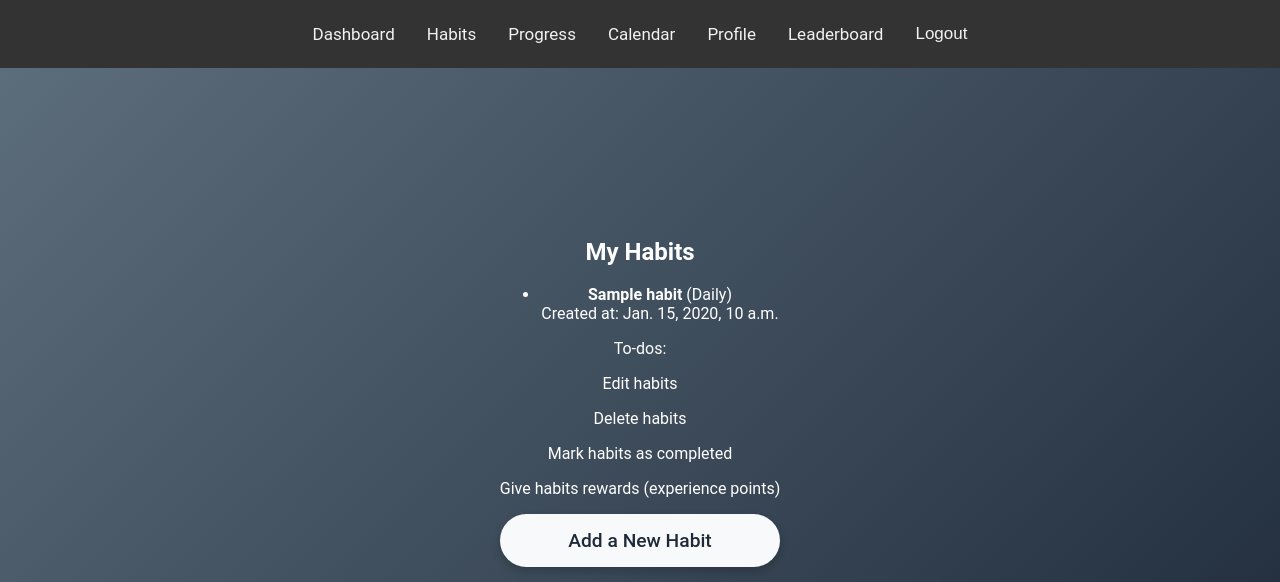
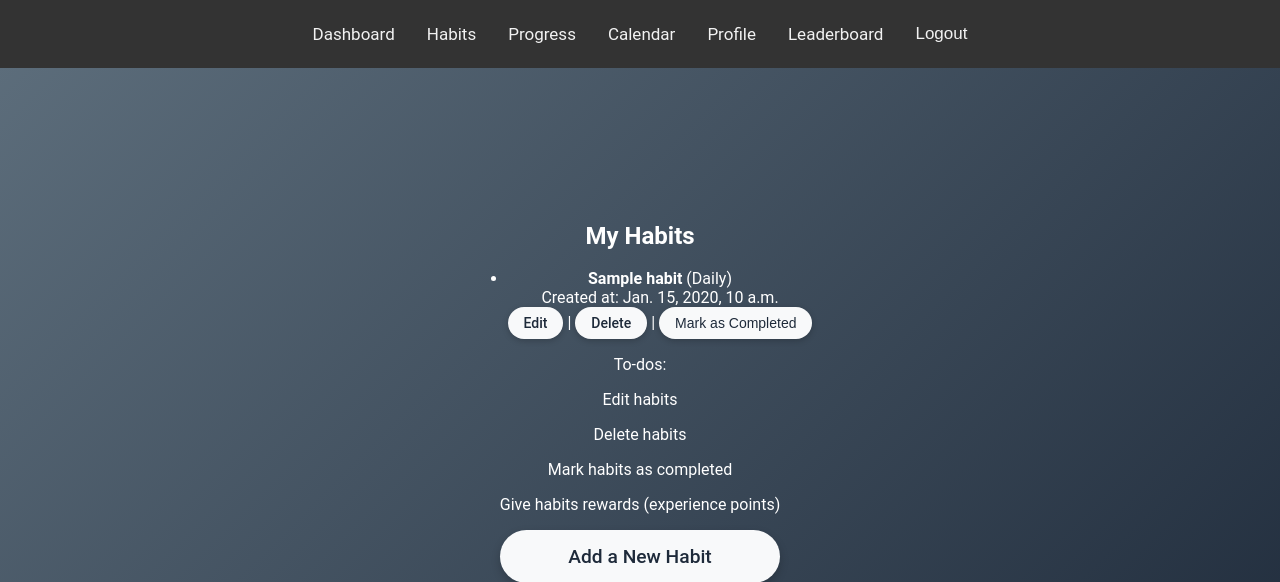
Before and after one commit to richard-w1/momentum, a Django app: page /my_habits/ in a window 1280 px wide. Shown: the top 582 px of the page. Run offline with Django 5.2, Linux system fonts and the light colour scheme; a user stored in the database is signed in; tables that the repository leaves empty hold one stand-in row (values such as "Sample post").

Commit message:
Added pages to delete and edit habit from the my habits page

```diff
--- a/website/templates/my_habits.html
+++ b/website/templates/my_habits.html
@@ -15,6 +15,14 @@
                     <div class="habit-meta">
                         Created at: <span class="habit-date">{{ habit.created_at }}</span>
                     </div>
+                    <div class="habit-actions">
+                        <a href="{% url 'edit_habit' habit.id %}" class="small-btn">Edit</a> |
+                        <a href="{% url 'delete_habit' habit.id %}" class="small-btn">Delete</a> |
+                        <form action="{% url 'complete_habit' habit.id %}" method="POST" style="display:inline;">
+                            {% csrf_token %}
+                            <button type="submit" class="small-btn">Mark as Completed</button>
+                        </form>
+                    </div>
                 </li>
             {% endfor %}
             </ul>
```
Also changed, not shown: website/templates/delete_habit.html (added, +9 -0 lines), website/templates/edit_habit.html (added, +10 -0 lines).
